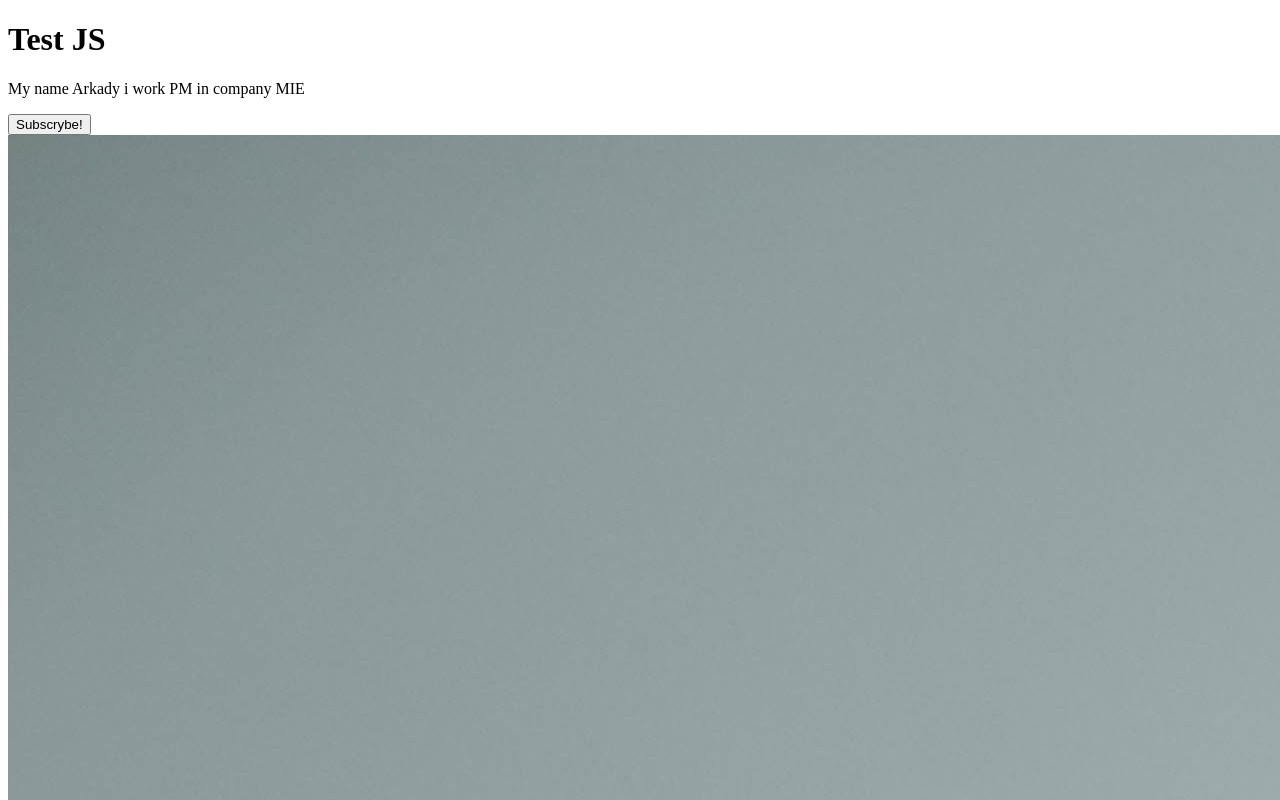
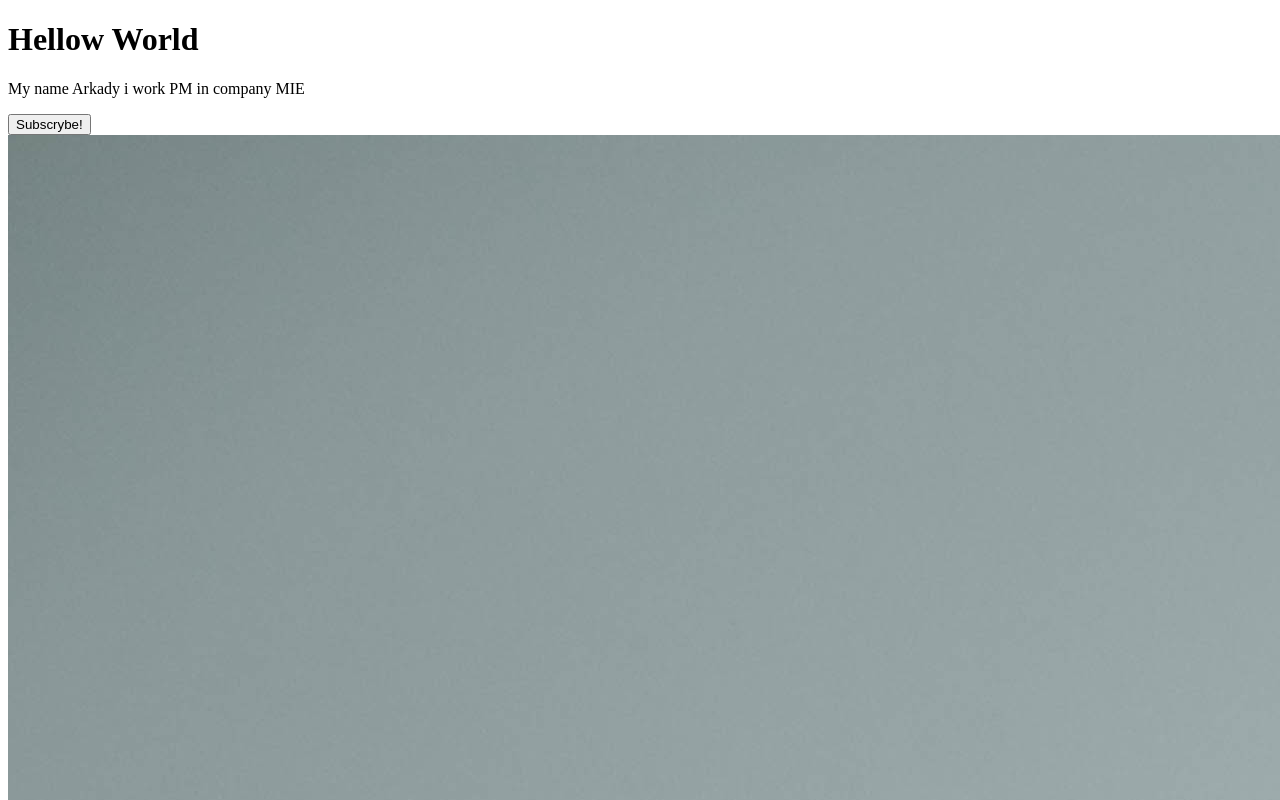
Before and after one commit to Arkadiikor/ekz, a plain HTML site: page index.html in a window 1280 px wide. Shown: the top 800 px of the page. Drawn offline with Linux system fonts and the light colour scheme.

Commit message:
Add files via upload

```diff
--- a/index.html
+++ b/index.html
@@ -6,7 +6,7 @@
     <title>My awesome Page</title>
   </head>
   <body>
-    <h1>Test JS</h1>
+    <h1>Hellow World</h1>
     <p>My name Arkady i work PM in company MIE</p>
     <button>Subscrybe!</button>
     <img src="img 1.jpg" alt="Arkady photo" />
```
